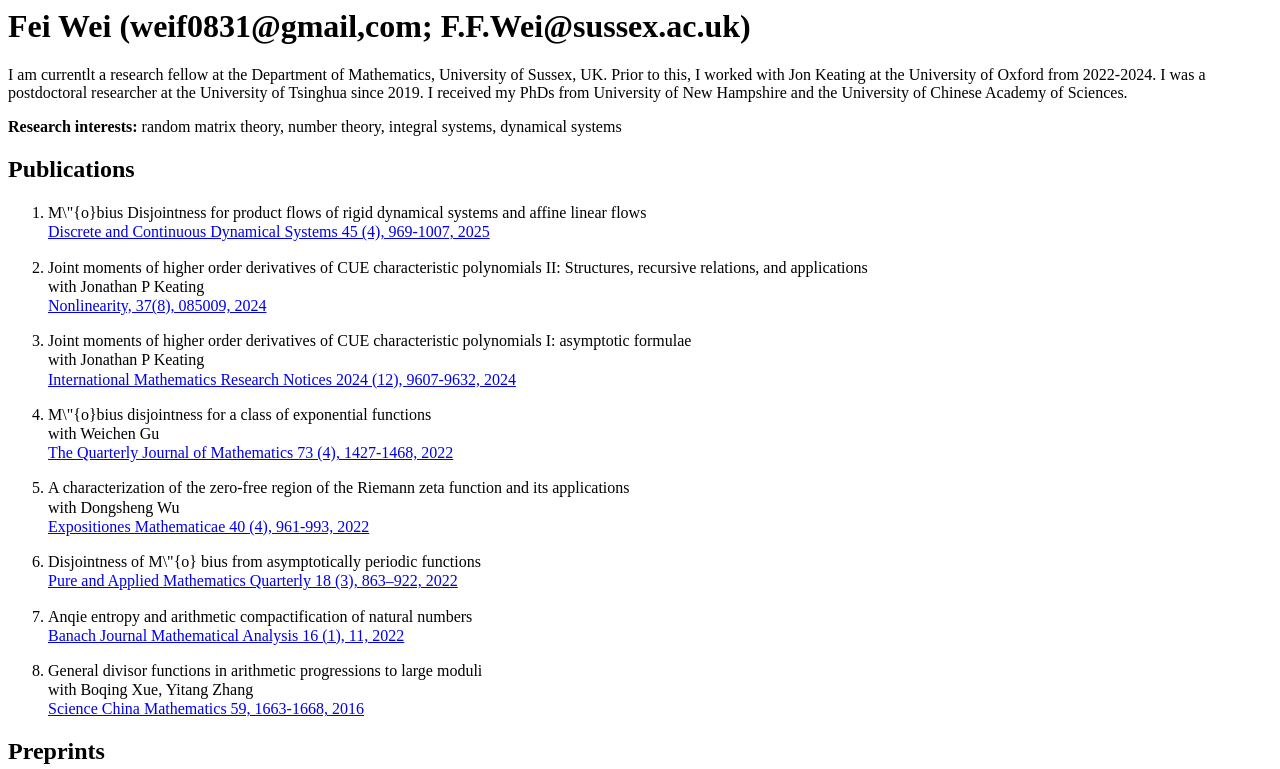
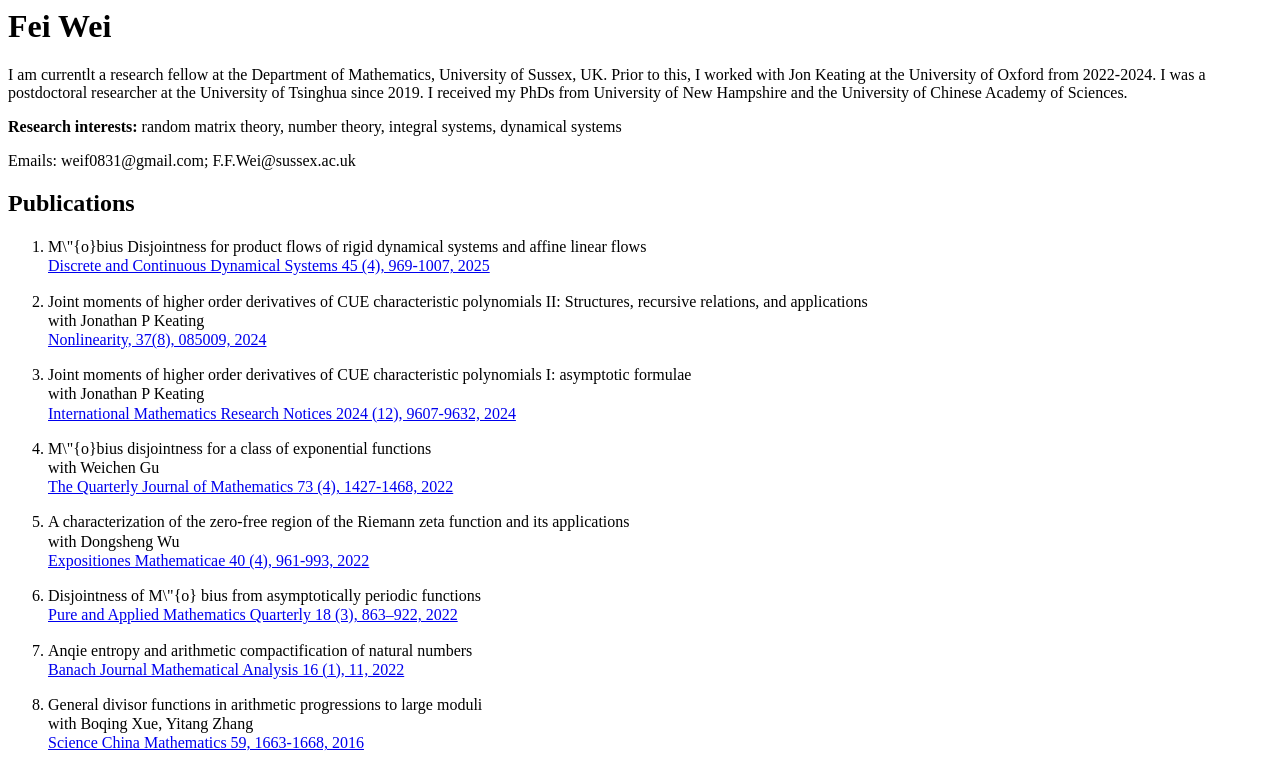
Before and after one commit to weif0831/weif0831.github.io, a plain HTML site: page index.html in a window 1280 px wide. Shown: the top 769 px of the page. Drawn offline with Linux system fonts and the light colour scheme.

Commit message:
Update index.html

```diff
--- a/index.html
+++ b/index.html
@@ -4,7 +4,7 @@
 
 
 <p>
-          <h1 class="mb-0">Fei Wei (weif0831@gmail,com; F.F.Wei@sussex.ac.uk)</h1>
+          <h1 class="mb-0">Fei Wei</h1>
 
           <div class="subheading mb-5">I am currentlt a research fellow at the Department of Mathematics, University of Sussex, UK.
           Prior to this, I worked with Jon Keating at the University of Oxford from 2022-2024. I was a postdoctoral researcher at
@@ -13,6 +13,9 @@
           </p>
 
           <p class="mb-3"> <b> Research interests:</b> random matrix theory, number theory, integral systems, dynamical systems </p>
+
+          <p class="mb-3"> Emails: weif0831@gmail.com; F.F.Wei@sussex.ac.uk </p>
+
 </p>
 
 
```
